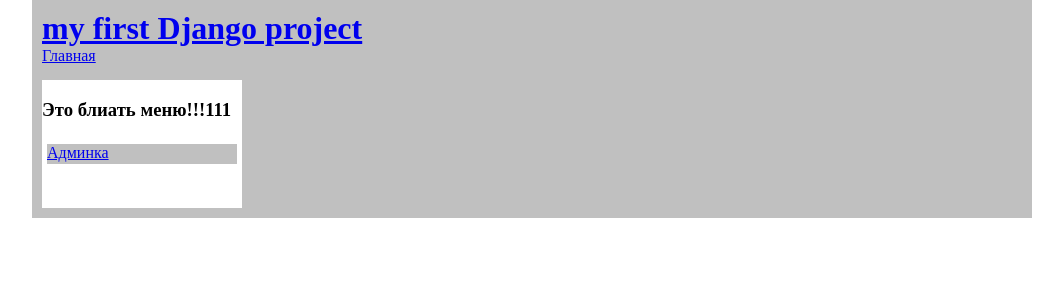
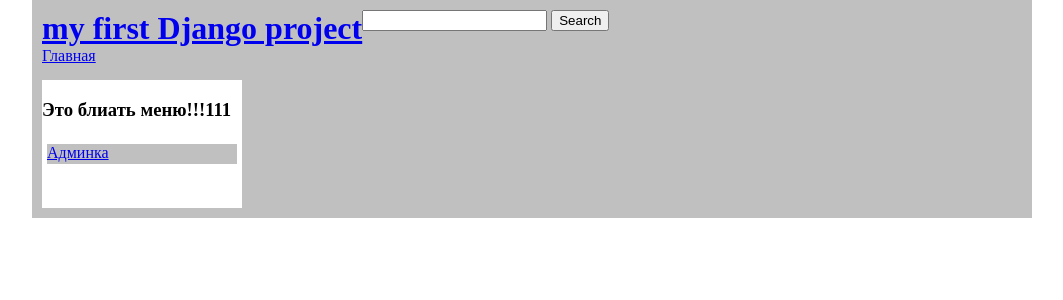
Before and after one commit to fdkitamory/DjangoSimpleCatalog, a Django app: template templates/index.html in a window 1280 px wide. Shown: the top 300 px of the page, without its empty margins (108-1171 px from the left). Run offline with Django 3.2, Linux system fonts and the light colour scheme; the template is opened without the code that fills it, so the values that code supplies are empty.

Commit message:
Элементарный поиск 20%

```diff
--- a/catalog/urls.py
+++ b/catalog/urls.py
@@ -4,6 +4,8 @@ from django.conf.urls.defaults import *
 urlpatterns = patterns(
     'mycatalog.catalog.views',
     url(r'^$', 'index', name='index'),
+    url(r'^search/$', 'search_page'),
     url(r'^(?P<url>([\w/-]+)/item_([\w+-])+/)$', 'item_page'),
     url(r'^(?P<url>([\w-]+/){1,3})$', 'categories_page'),
+
 )
--- a/templates/base.html
+++ b/templates/base.html
@@ -10,6 +10,7 @@
             <h1>
                 <a href="/">my first Django project</a>
             </h1>
+            {% include "search.html" %}
             <div class="clearfix"></div>
             {% include "breadcrumbs.html" %}
         </header>
--- /dev/null
+++ b/templates/search.html
@@ -0,0 +1,8 @@
+<div class="search_form">
+    {% csrf_token %}
+    {{ form_search }}
+    <form action="/search/" method="post" >
+        <input type="text" name="search_query" id=""/>
+        <input type="submit" value="Search"/>
+    </form>
+</div>
```
Also changed, not shown: catalog/search.py (added, +7 -0 lines), catalog/views.py (+45 -0 lines).
